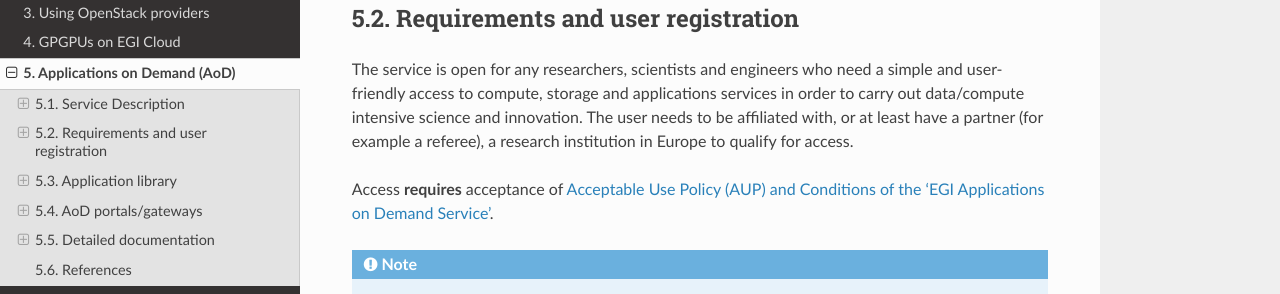
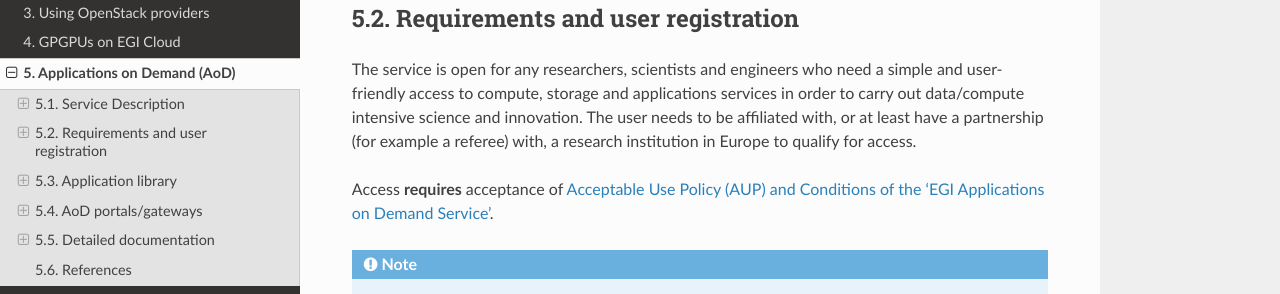
Before and after one commit to EGI-Federation/fedcloud-documentation, a Sphinx documentation site: the page built from source/aod.rst, in a window 1280 px wide and 900 px high, scrolled down 1198 px. Shown: the part 198-492 px from the top of the window. Built offline with Sphinx 7.4.7 and the Read the Docs theme 2.0.0, drawn with Linux system fonts in a browser that asks for light colours.

Commit message:
Update source/aod.rst
Co-Authored-By: Baptiste Grenier <baptiste@bapt.name>

```diff
--- a/source/aod.rst
+++ b/source/aod.rst
@@ -79,7 +79,7 @@
 The service is open for any researchers, scientists and engineers who need a
 simple and user-friendly access to compute, storage and applications services
 in order to carry out data/compute intensive science and innovation. The user
-needs to be affiliated with, or at least have a partner (for example a referee),
+needs to be affiliated with, or at least have a partnership (for example a referee) with,
 a research institution in Europe to qualify for access.
 
 Access **requires** acceptance of `Acceptable Use Policy (AUP) and Conditions of
```
